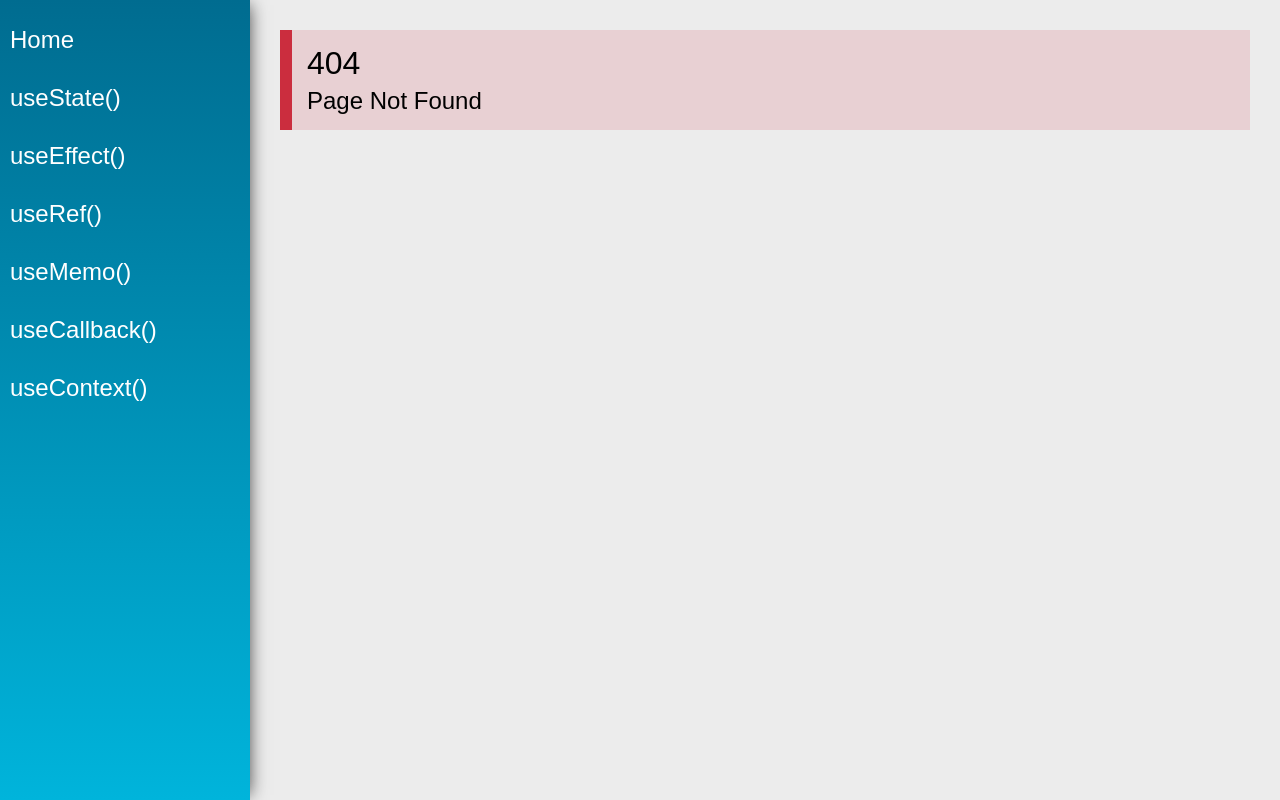
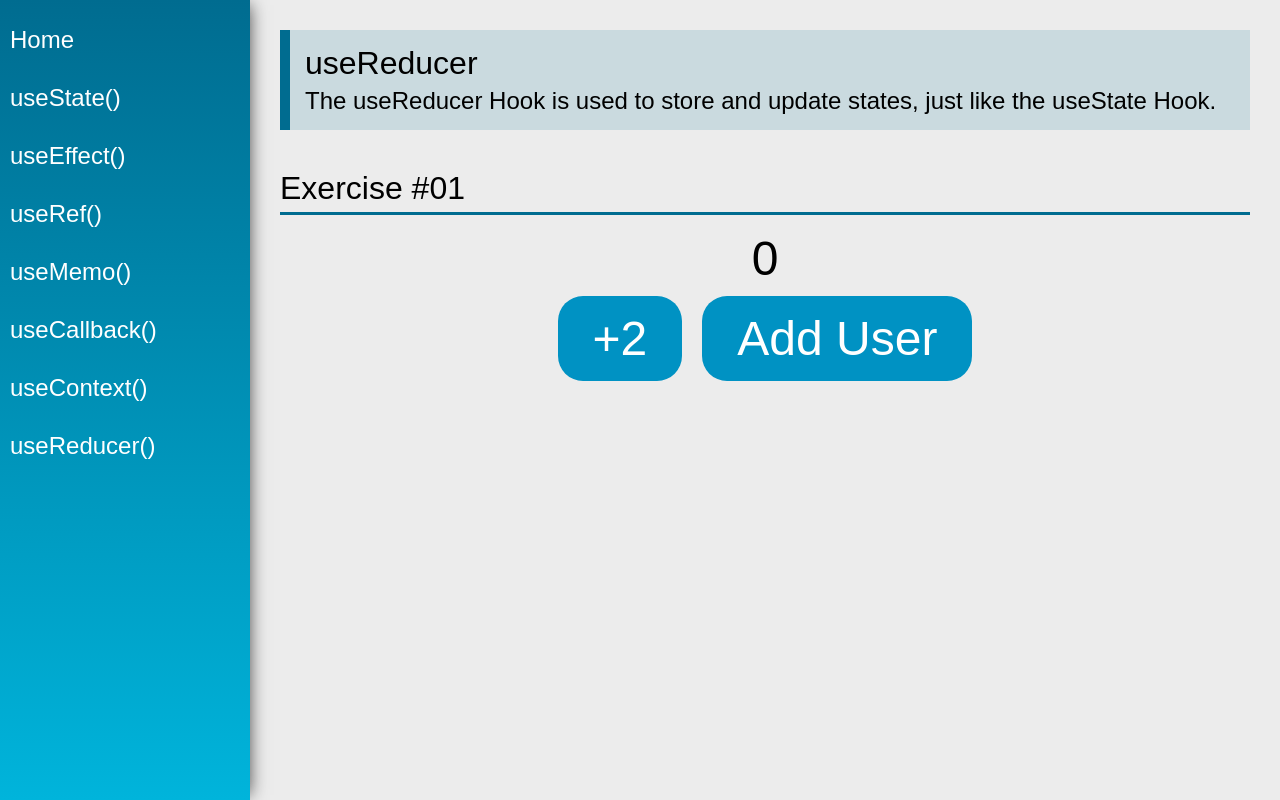
Before and after one commit to bryanoliveira11/Curso-React-Redux, a React (Create React App) app in the folder react-hooks/: page /useReducer in a window 1280 px wide. Before the commit this address had no page. Built offline with nearby package versions, Linux system fonts and the light colour scheme.

Commit message:
useReducer #1

```diff
--- a/react-hooks/src/components/layout/Content.jsx
+++ b/react-hooks/src/components/layout/Content.jsx
@@ -10,6 +10,7 @@ import UseRef from '../../views/examples/UseRef';
 import UseMemo from '../../views/examples/UseMemo';
 import UseCallback from '../../views/examples/UseCallback';
 import UseContext from '../../views/examples/UseContext';
+import UseReducer from '../../views/examples/UseReducer';
 
 const Content = (props) => (
   <main className="Content">
@@ -21,6 +22,7 @@ const Content = (props) => (
       <Route path="/useMemo" element={<UseMemo />}></Route>
       <Route path="/useCallback" element={<UseCallback />}></Route>
       <Route path="/useContext" element={<UseContext />}></Route>
+      <Route path="/useReducer" element={<UseReducer />}></Route>
       <Route path="*" element={<NotFound />}></Route>
     </Routes>
   </main>
--- a/react-hooks/src/components/layout/Menu.jsx
+++ b/react-hooks/src/components/layout/Menu.jsx
@@ -28,6 +28,9 @@ const Menu = (props) => (
         <li>
           <Link to="/useContext">useContext()</Link>
         </li>
+        <li>
+          <Link to="/useReducer">useReducer()</Link>
+        </li>
       </ul>
     </nav>
   </aside>
--- /dev/null
+++ b/react-hooks/src/views/examples/UseReducer.jsx
@@ -0,0 +1,57 @@
+import React, { useReducer, useState } from 'react';
+import PageTitle from '../../components/layout/PageTitle';
+import SectionTitle from '../../components/layout/SectionTitle';
+
+const initialState = {
+  cart: [],
+  products: [],
+  user: null,
+  number: 0,
+};
+
+const reducer = (state, action) => {
+  switch (action.type) {
+    case 'numberAdd2':
+      return { ...state, number: state.number + 2 };
+    case 'login':
+      return { ...state, user: { name: action.payload.name } };
+    default:
+      return state;
+  }
+};
+
+const UseReducer = (props) => {
+  const [state, dispatch] = useReducer(reducer, initialState);
+
+  return (
+    <div className="useReducer">
+      <PageTitle
+        title="useReducer"
+        subtitle="The useReducer Hook is used to store and update states, just like the useState Hook."
+      />
+      <SectionTitle title="Exercise #01" />
+      <div className="center">
+        {state.user ? <span className="text">{state.user.name}</span> : ''}
+        <span className="text">{state.number}</span>
+        <div>
+          <button
+            className="btn"
+            onClick={() => dispatch({ type: 'numberAdd2' })}
+          >
+            +2
+          </button>
+          <button
+            className="btn"
+            onClick={() =>
+              dispatch({ type: 'login', payload: { name: 'user' } })
+            }
+          >
+            Add User
+          </button>
+        </div>
+      </div>
+    </div>
+  );
+};
+
+export default UseReducer;
```
